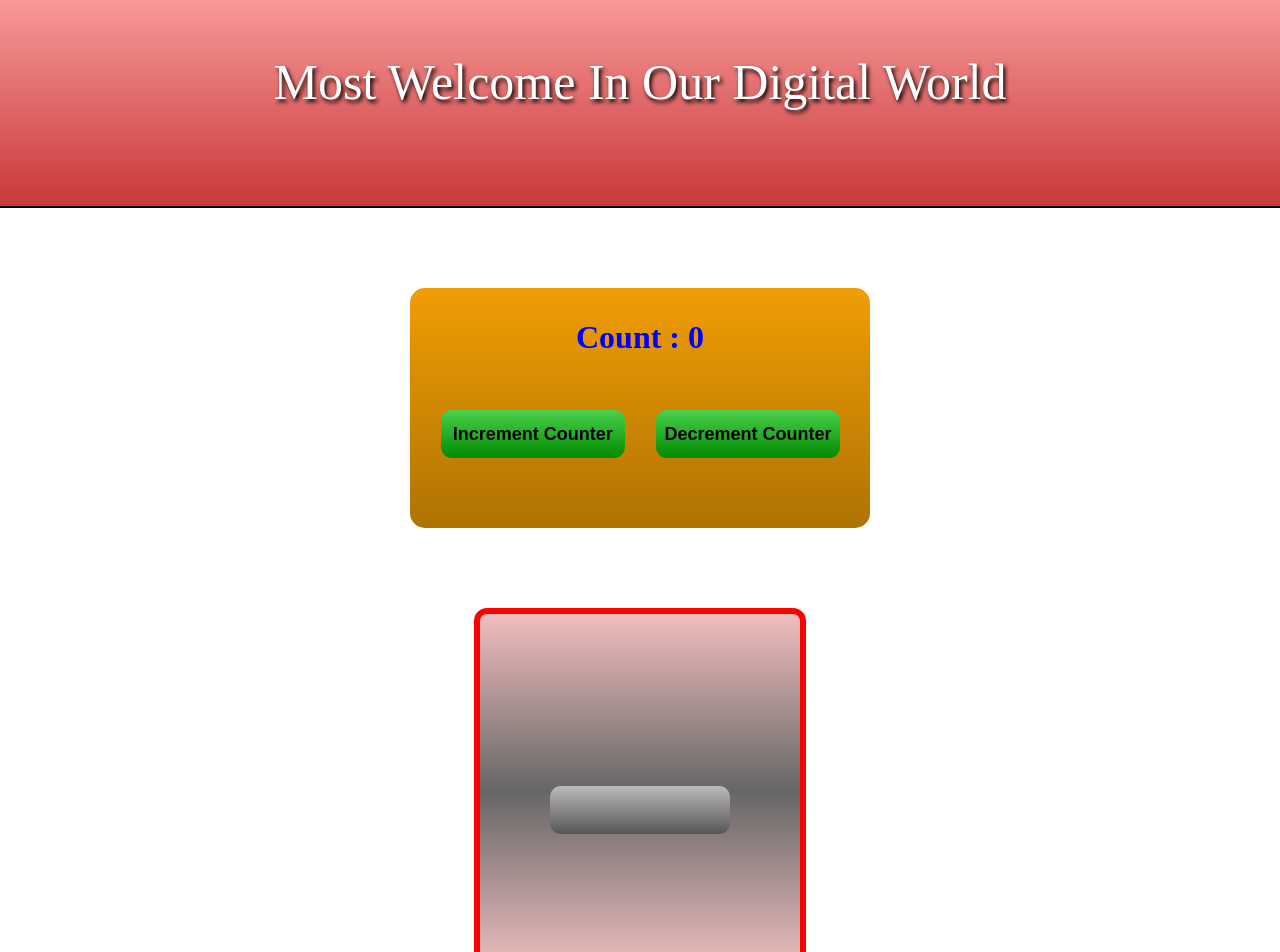
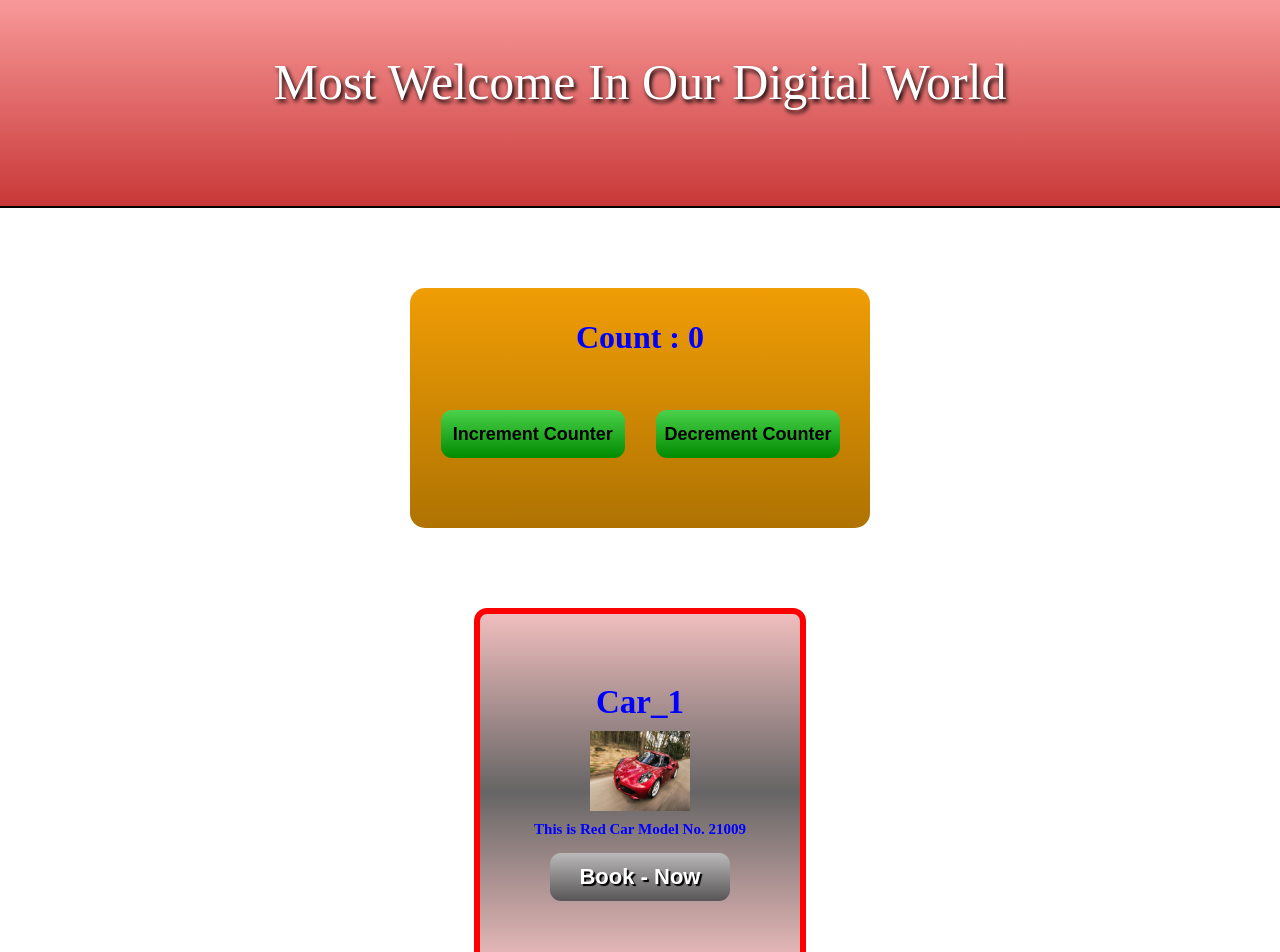
Before and after one commit to mahen290/PropsWithCredential, a React (Vite) app: page / in a window 1280 px wide. Shown: the top 952 px of the page. Built offline with nearby package versions, Linux system fonts and the light colour scheme.

Commit message:
Changes New

```diff
--- a/src/App.jsx
+++ b/src/App.jsx
@@ -1,6 +1,6 @@
 import React, { useState } from 'react';
 import './App.css';
-import Card from './components/Card';
+import Credential from './components/Credential';
 
 function App() {
 
@@ -14,7 +14,7 @@ function App() {
             <button className = "btn" onClick = { () => setX ( x + 1 ) }> Increment Counter </button>
             <button className = "btn" onClick = { () => setX ( x - 1 ) }> Decrement Counter </button>
         </div>
-          <Card/>
+        <Credential />
     </div>
   );
 }
--- a/src/components/Card.css
+++ b/src/components/Card.css
@@ -38,3 +38,7 @@ p
         color: white;
         text-shadow: 2px 2px 1px black;
     }
+.img{
+    width: 100px;
+    height: 80px;
+}
--- a/src/components/Card.jsx
+++ b/src/components/Card.jsx
@@ -1,5 +1,6 @@
 import React from 'react';
 import './Card.css';
+
 
 function Card( props ) {
 
@@ -7,10 +8,11 @@ function Card( props ) {
 
     return (
             <div className = "card_container">
+                <h1> { props.id } </h1>
                 <h2> { props.title } </h2>
-                <img src = { props.src } />
+                <img className = "img" src = { props.src } />
                 <p> { props.desc } </p>
-                <button className ="new_btn"> { props.button } </button>
+                <button className = "new_btn"> { props.button } </button>
             </div>
     );
 }
--- a/src/components/Credential.jsx
+++ b/src/components/Credential.jsx
@@ -1,10 +1,9 @@
 import React from 'react';
 import Card from "./Card";
 import Car from "../assets/Car.jpg";
-import MikeBird from "../assets/MikeBird.jpg"
+import MikeBird from "../assets/MikeBird.jpg";
 
 function Credential() {
-
     const credentials = [
 
         { id : 1, title : "Car_1", src : Car, desc : "This is Red Car Model No. 21009", button : "Book - Now" },
```
Also changed, not shown: index.html (line endings or trailing spaces).
